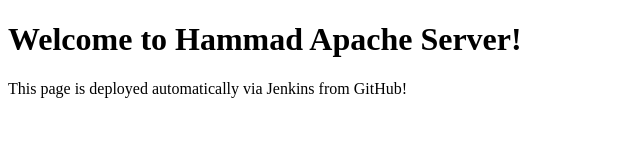
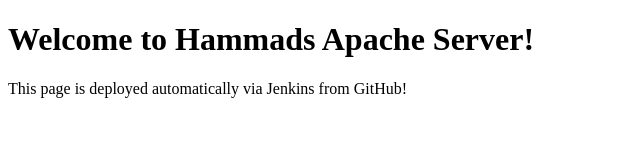
Before and after one commit to HammadNazir048/hammad-apache-webpage, a plain HTML site: page index.html in a window 1280 px wide. Shown: the whole page, without its empty margins (0-640 px from the left). Drawn offline with Linux system fonts and the light colour scheme.

Commit message:
Update index.html

```diff
--- a/index.html
+++ b/index.html
@@ -6,7 +6,7 @@
     <title>Welcome to Hammads Homepage</title>
 </head>
 <body>
-    <h1>Welcome to Hammad Apache Server!</h1>
+    <h1>Welcome to Hammads Apache Server!</h1>
     <p>This page is deployed automatically via Jenkins from GitHub!</p>
 </body>
 </html>
```
